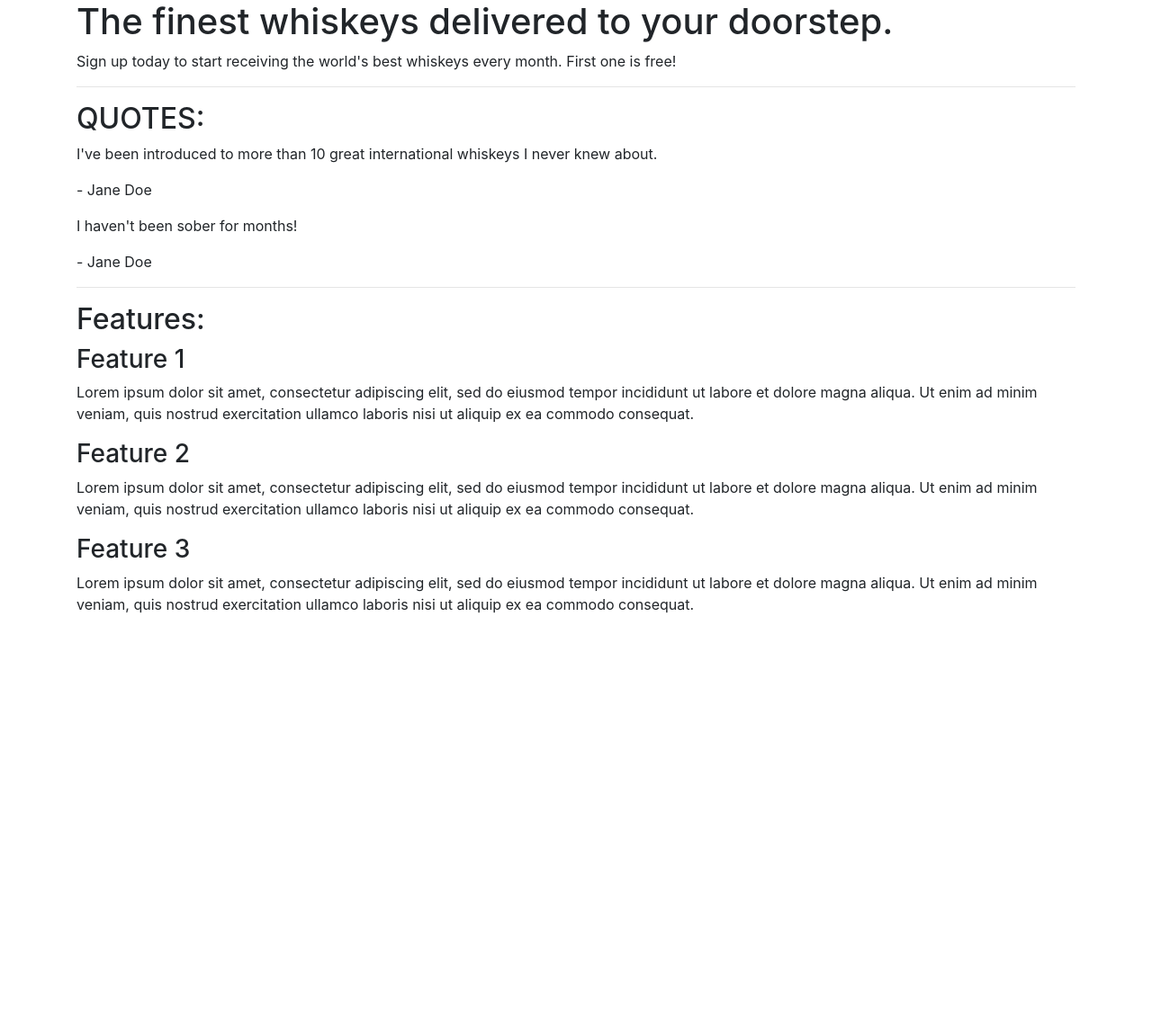
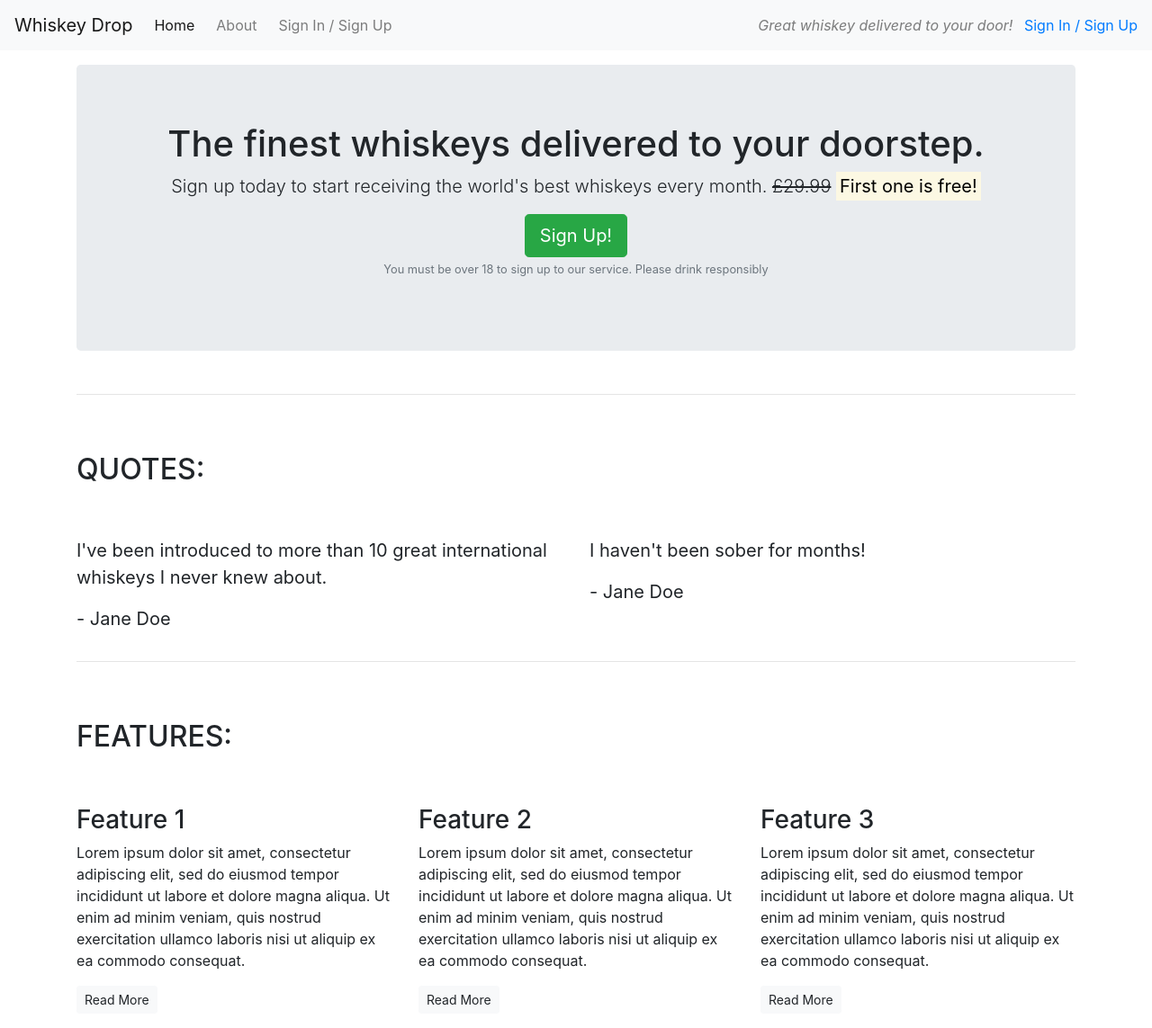
Before and after one commit to PaulWheatcroft/mobile-first, a plain HTML site: page index.html in a window 1280 px wide. Shown: the whole page at 90% size. Before the commit the page ends 800 px from the top, so only its background shows below. Drawn offline with nearby package versions, Linux system fonts and the light colour scheme.

Commit message:
Bootstrapped the initial design

```diff
--- a/index.html
+++ b/index.html
@@ -9,25 +9,56 @@
 <script src="https://cdn.jsdelivr.net/npm/bootstrap@4.5.3/dist/js/bootstrap.bundle.min.js" integrity="sha384-ho+j7jyWK8fNQe+A12Hb8AhRq26LrZ/JpcUGGOn+Y7RsweNrtN/tE3MoK7ZeZDyx" crossorigin="anonymous"></script>
 </head>
 <body>
-    <article class="container">
+    <nav class="navbar navbar-light bg-light navbar-expand-sm">
+        <a href="/" class="navbar-brand">Whiskey Drop</a>
+        <ul class="navbar-nav mr-auto">
+            <li class="active nav-item mr-2"><a class="nav-link" href="/" >Home</a></li>
+            <li class="nav-item mr-2"><a class="nav-link" href="/about" >About</a></li>
+            <li class="nav-item mr-2 d-block s-sm-none"><a class="nav-link" href="/login" >Sign In / Sign Up</a></li>
+        </ul>
+        <div class="d-none d-md-block">
+            <p class="navbar-text my-auto mr-2"><i>Great whiskey delivered to your door!</i></p>
+            <a href="/login">Sign In / Sign Up</a>
+        </div>
+    </nav>
+    <article class="container mt-3">
         <!-- Callout -->
-        <section class="callout">
+        <div class="row">
+            <div class="col-12">
+                <section class="callout jumbotron text-center">
                     <h1>The finest whiskeys delivered to your doorstep.</h1>
-            <p>Sign up today to start receiving the world's best whiskeys every month. First one is free!</p>
+                    <p class="lead">Sign up today to start receiving the world's best whiskeys every month.
+                        <s class="d-none d-sm-inline">£29.99</s>
+                        <span class="d-inline d-sm-none"><br></span>
+                        <strong><mark>First one is free!</mark></strong></p>
+                    <button class="btn btn-success btn-lg">Sign Up!</button>
+                    <p class="text-muted"><small>You must be over 18 to sign up to our service. Please drink responsibly</small></p>
                 </section>
+            </div>
+        </div>
         <!-- /.callout -->
         <hr>
 
         <!-- Quotes -->
         <section class="quotes">
+            <div class="row">
+                <div class="col-12 my-5">
                     <h2 class="text-uppercase">Quotes:</h2>
-            <div class="quote">
+                </div>
+            </div>
+            <div class="row">
+                <div class="col-12 col-md-6">
+                    <blockquote class="blockquote">
                         <p>I've been introduced to more than 10 great international whiskeys I never knew about.</p>
                         <p>- Jane Doe</p>
+                    </blockquote>
                 </div>
-            <div class="quote">
+                <div class="col-12 col-md-6">
+                    <blockquote class="blockquote">
                         <p>I haven't been sober for months!</p>
                         <p>- Jane Doe</p>
+                    </blockquote>
+                </div>
             </div>
         </section>
         <!-- /.quotes -->
@@ -35,21 +66,39 @@
 
         <!-- Features -->
         <section class="features">
-            <h2>Features:</h2>
+            <div class="row">
+                <div class="col-12 my-5">
+                    <h2 class="text-uppercase">Features:</h2>
+                </div>
+            </div>
+            <div class="row">
+                <div class="col-12 col-md-6 col-lg-4">
                     <div class="feature">
                         <h3>Feature 1</h3>
                         <p>Lorem ipsum dolor sit amet, consectetur adipiscing elit, sed do eiusmod tempor incididunt ut labore et dolore magna aliqua. Ut enim ad minim veniam, quis nostrud exercitation ullamco laboris nisi ut aliquip ex ea commodo consequat.</p>
+                        <p><a class="btn btn-sm btn-light" href="#">Read More</a></p>
                     </div>
+                </div>
+                <div class="col-12 col-md-6 col-lg-4">
                     <div class="feature">
                         <h3>Feature 2</h3>
                         <p>Lorem ipsum dolor sit amet, consectetur adipiscing elit, sed do eiusmod tempor incididunt ut labore et dolore magna aliqua. Ut enim ad minim veniam, quis nostrud exercitation ullamco laboris nisi ut aliquip ex ea commodo consequat.</p>
+                        <p><a class="btn btn-sm btn-light" href="#">Read More</a></p>
                     </div>
+                </div>
+                <div class="col-12 d-md-none d-lg-block col-lg-4">
                     <div class="feature">
                         <h3>Feature 3</h3>
                         <p>Lorem ipsum dolor sit amet, consectetur adipiscing elit, sed do eiusmod tempor incididunt ut labore et dolore magna aliqua. Ut enim ad minim veniam, quis nostrud exercitation ullamco laboris nisi ut aliquip ex ea commodo consequat.</p>
+                        <p><a class="btn btn-sm btn-light" href="#">Read More</a></p>
                     </div>
+                </div>
+            </div>
+
         </section>
         <!-- /.features -->
+
+
     </article>
 </body>
 </html>
```
Lines whose indentation alone changed are shown as unchanged.
